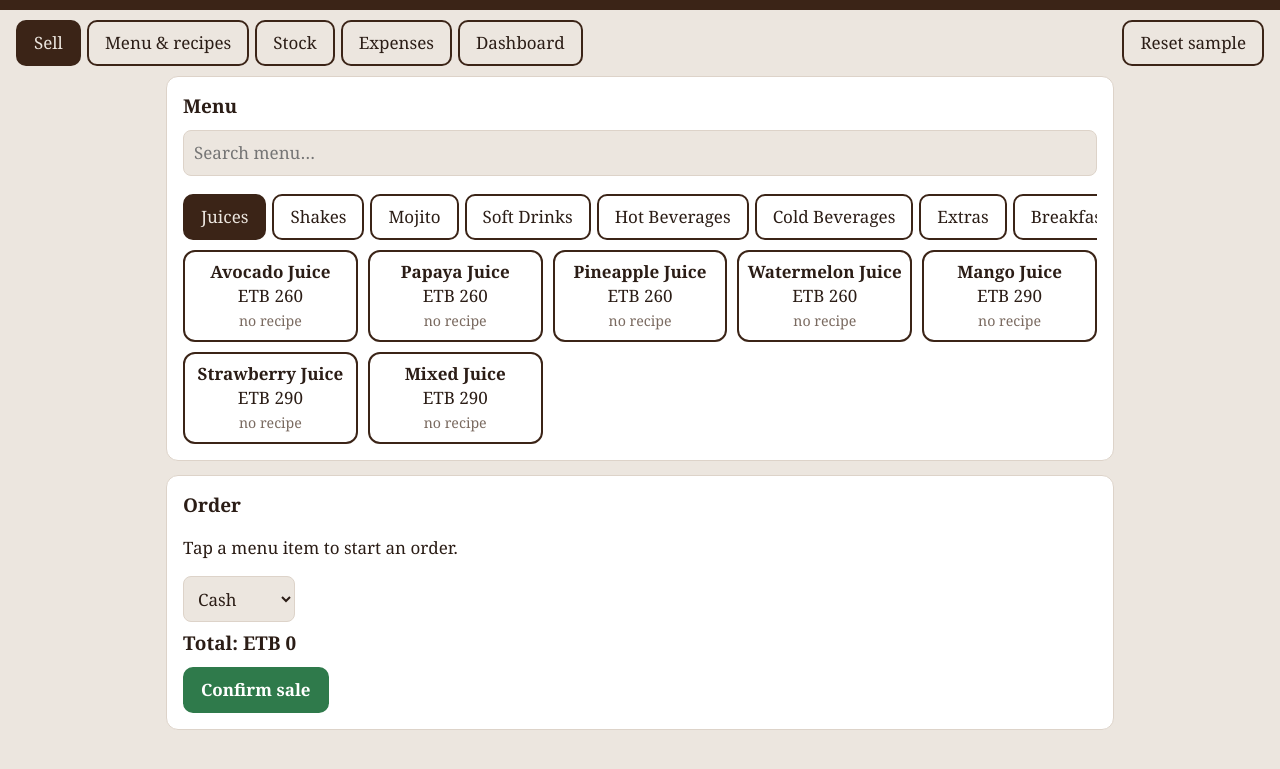
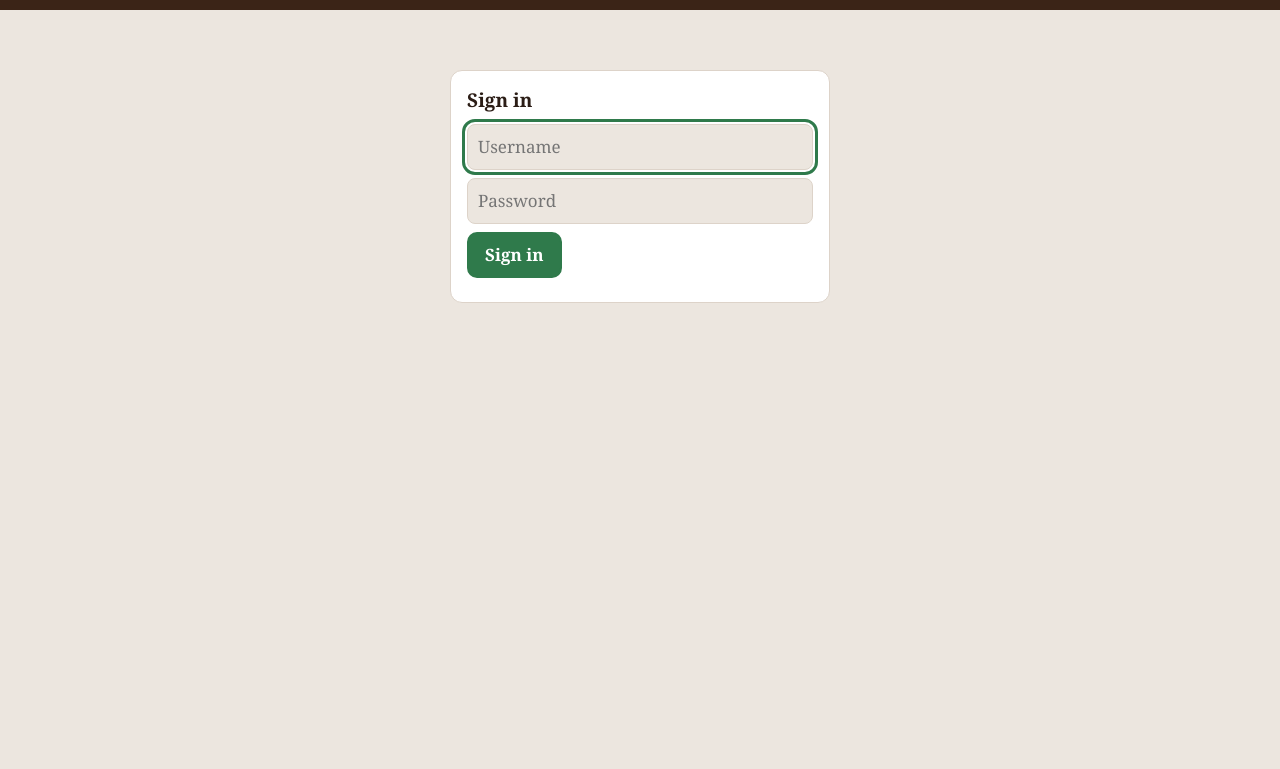
Before and after one commit to truthYG/Truth, a plain HTML site: page index.html in a window 1280 px wide. Shown: the part 71-840 px from the top of the page. After the commit the page ends 800 px from the top, so only its background shows below. Drawn offline with Linux system fonts and the light colour scheme.

Commit message:
Update index.html

```diff
--- a/index.html
+++ b/index.html
@@ -62,8 +62,8 @@ const chips=()=>`<div class="chips">${cats().map(c=>`<button class="${c===cat?'o
 const unitSel=(id,b,v)=>`<select id="${id}">${unitsFor(b).map(u=>`<option ${u===v?'selected':''}>${u}</option>`).join('')}</select>`;
 
 function render(){
- $('#nav').innerHTML=tabs.map(([k,l])=>`<button role="tab" aria-selected="${tab===k}" data-t="${k}">${l}</button>`).join('')+`<button data-t="reset" style="margin-left:auto">Reset sample</button>`;
- $('#nav').onclick=e=>{const t=e.target.dataset.t;if(!t)return;if(t==='reset'){if(!confirm('Erase all sample data and start over?'))return;S=fresh();cart={};ed=null;save()}else{tab=t;ed=null;ei=null}note=null;render()};
+ $('#nav').innerHTML=tabs.map(([k,l])=>`<button role="tab" aria-selected="${tab===k}" data-t="${k}">${l}</button>`).join('')+`<button data-t="reset" style="margin-left:auto">Reset sample</button><button data-t="logout">Log out</button>`;
+ $('#nav').onclick=e=>{const t=e.target.dataset.t;if(!t)return;if(t==='logout'){authed=false;try{sessionStorage.removeItem('tc-auth')}catch(x){}login();return}if(t==='reset'){if(!confirm('Erase all sample data and start over?'))return;S=fresh();cart={};ed=null;save()}else{tab=t;ed=null;ei=null}note=null;render()};
  $('#app').innerHTML={sell,menu,stock,exp,dash}[tab]();bind();
 }
 const grid=()=>{const q=sq.trim().toLowerCase();const list=q?S.menu.filter(m=>m.name.toLowerCase().includes(q)||m.cat.toLowerCase().includes(q)):S.menu.filter(m=>m.cat===cat);return list.length?list.map(m=>{const n=servings(m);return `<button data-add="${m.id}"><b>${esc(m.name)}</b>${etb(m.price)}<br><small class="${n===0?'low':''}">${n===null?'no recipe':n===0?'Out of stock':n+' left'}</small></button>`}).join(''):'<p>No items match your search.</p>'};
@@ -166,5 +166,13 @@ function buy(){
 function addExp(){
  const a=+$('#ea').value;if(!(a>0)){note={t:'Enter an amount above 0.',e:1}}else{S.exp.push({t:new Date().toLocaleTimeString(),c:$('#ec').value,a});note={t:'Expense saved.'};save()}render();
 }
-render();
+const HASH='8e6fdaabdd09dfdf9166cd5c30c84989c7e13140c95f4da9e3f43fce813a0111';
+const sha=async s=>[...new Uint8Array(await crypto.subtle.digest('SHA-256',new TextEncoder().encode(s)))].map(b=>b.toString(16).padStart(2,'0')).join('');
+let authed=false;try{authed=sessionStorage.getItem('tc-auth')==='1'}catch(e){}
+function login(msg){
+ $('#nav').innerHTML='';
+ $('#app').innerHTML=`<section style="max-width:380px;margin:40px auto"><h2>Sign in</h2><div class="row"><input id="lu" placeholder="Username" autocomplete="username" style="width:100%"></div><div class="row"><input id="lp" type="password" placeholder="Password" autocomplete="current-password" style="width:100%"></div><div class="row"><button class="btn g" id="lgo">Sign in</button></div>${msg?`<div class="msg e">${msg}</div>`:''}</section>`;
+ const go=async()=>{try{const h=await sha($('#lu').value.trim().toLowerCase()+':'+$('#lp').value);if(h===HASH){authed=true;try{sessionStorage.setItem('tc-auth','1')}catch(e){}render()}else login('Wrong username or password.')}catch(e){login('Sign-in needs a secure (https) page or a modern browser.')}};
+ $('#lgo').onclick=go;$('#lp').onkeydown=e=>{if(e.key==='Enter')go()};$('#lu').focus()}
+authed?render():login();
 </script></body></html>
```
